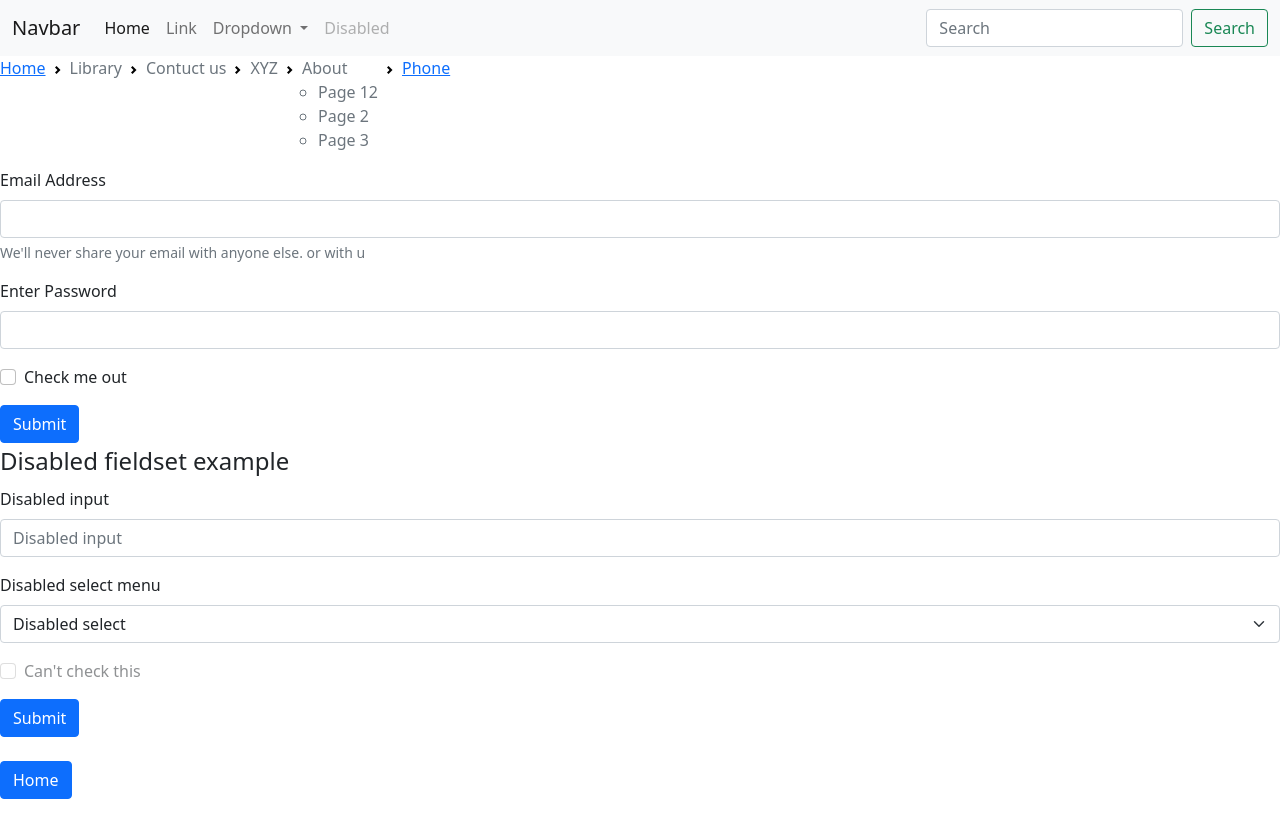
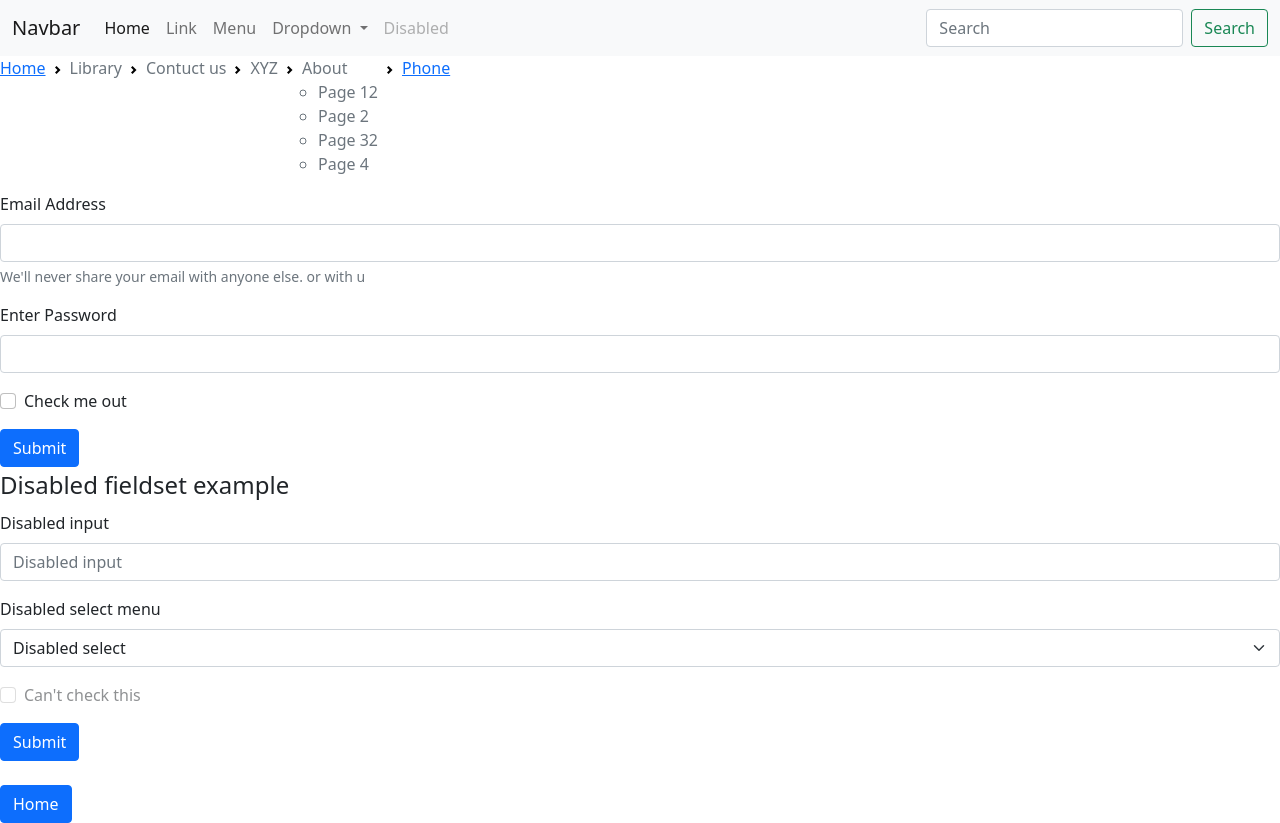
Before and after one commit to dhpadeveloper/git-learning-conflict, a plain HTML site: page index.html in a window 1280 px wide. Before the commit the page ends 800 px from the top, so only its background shows below. Drawn offline with nearby package versions, Linux system fonts and the light colour scheme.

Commit message:
new link

```diff
--- a/index.html
+++ b/index.html
@@ -21,6 +21,9 @@
               </li>
               <li class="nav-item">
                 <a class="nav-link" href="#">Link</a>
+              </li>
+              <li class="nav-item">
+                <a class="nav-link" href="#">Menu</a>
               </li>
               <li class="nav-item dropdown">
                 <a class="nav-link dropdown-toggle" href="#" id="navbarDropdown" role="button" data-bs-toggle="dropdown" aria-expanded="false">
@@ -53,7 +56,8 @@
           <li class="breadcrumb-item active" aria-current="page">About
               <ul><li>Page 12</li>
               <li>Page 2</li>
-              <li>Page 3</li>
+              <li>Page 32</li>
+              <li>Page 4</li>
             </ul>
           </li>
           <li class="breadcrumb-item"><a href="#">Phone</a></li>
```
